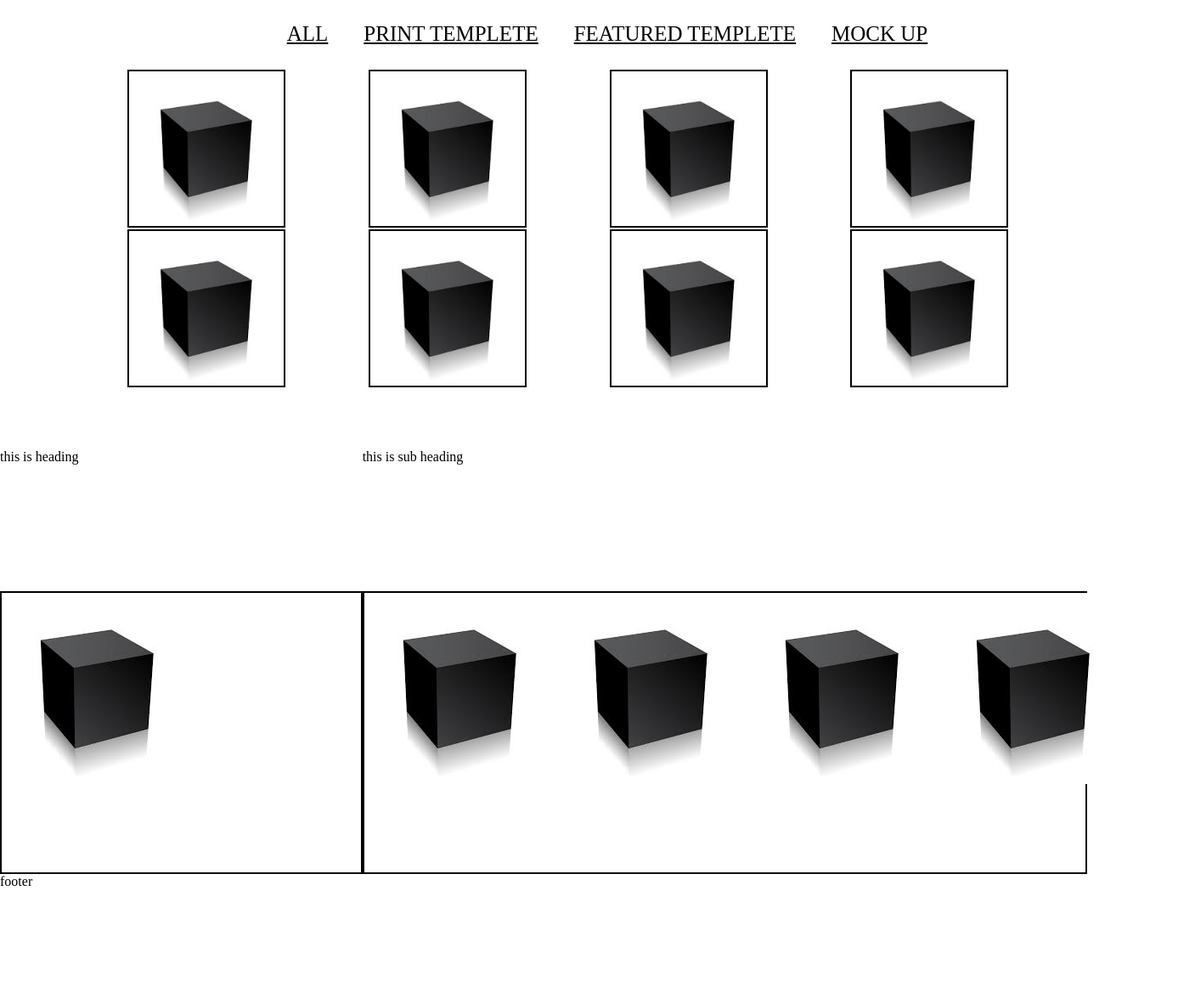
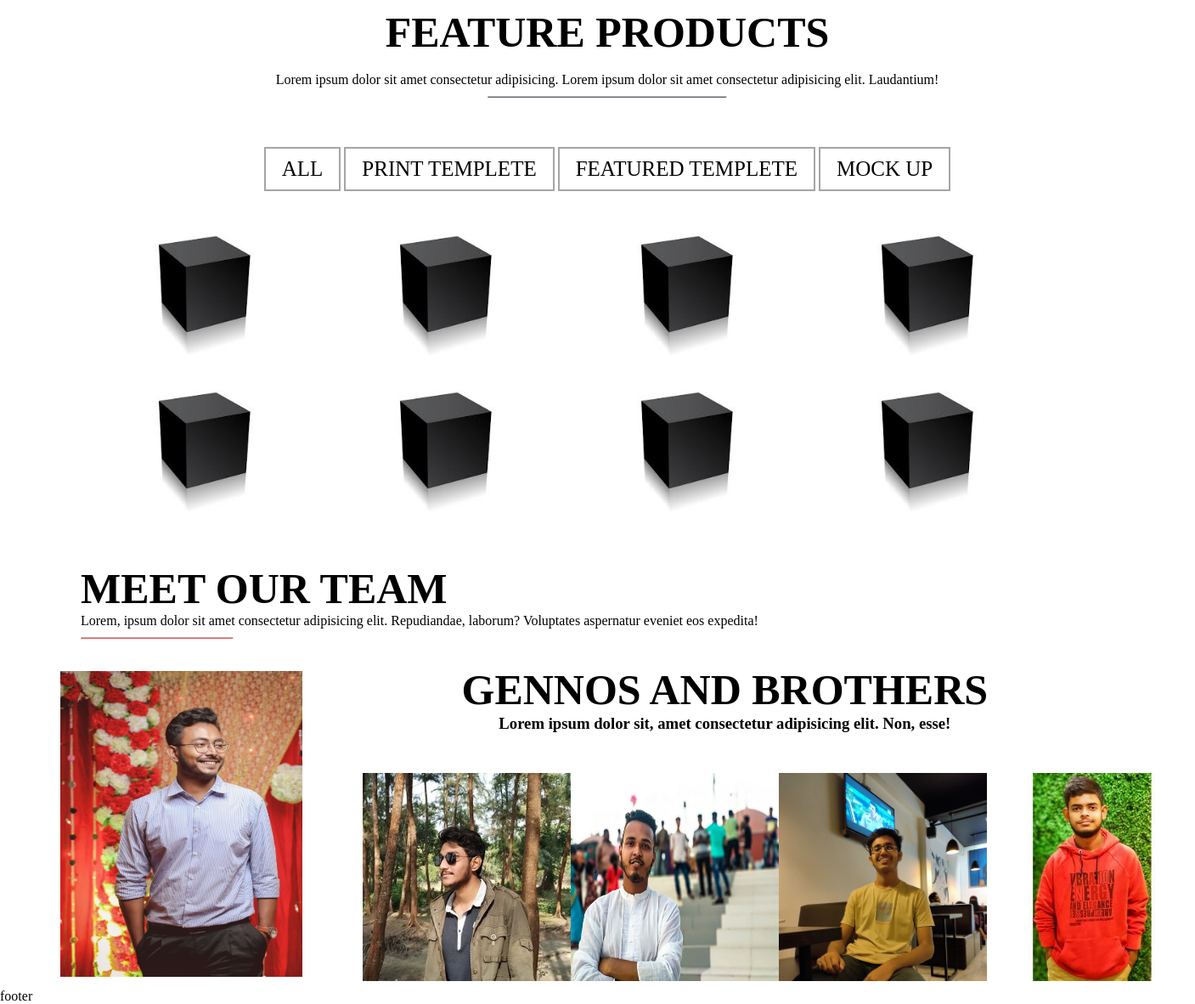
Before and after one commit to MIrazul29/project1, a plain HTML site: page index.html in a window 1280 px wide. Shown: the part 1263-2445 px from the top of the page at 85% size, 1407 px wide, since content can reach past the window. Before the commit the page ends 2310 px from the top, so only its background shows below. Drawn offline with Linux system fonts and the light colour scheme.

Commit message:
done team bar

```diff
--- a/index.css
+++ b/index.css
@@ -98,7 +98,7 @@ li a:active {
   grid-template-columns: 1fr 1fr;
   grid-template-rows: 1fr;
   grid-gap: 55px;
-  height: 520px;
+  height: 610px;
   padding-left: 150px;
   margin-top: 17px;
   justify-content: center;
@@ -155,7 +155,7 @@ li a:active {
   width: 25%;
   margin:auto;
   height: 1px;
-  background-color: rgb(0, 0, 0);
+  background-color: rgb(51, 33, 63);
   margin-top: 10px;
   opacity: .7;
 
@@ -168,7 +168,7 @@ li a:active {
    grid-gap: 5px;
    padding-left: 150px;
    margin-top: 17px;
-   height: 500px;
+   height: 640px;
    justify-content: center;
    align-items: center;
 
@@ -189,7 +189,7 @@ li a:active {
  }
  .midbar{
    display: inline-flex;
-   text-decoration: underline;
+
    font-size: 25px
 
 }
@@ -197,7 +197,7 @@ li a:active {
   color: black;
 }
 .midbar li{
-
+  border: 2px solid rgb(165, 165, 165);
   padding: 10px 19px;
   margin: 13px 2px;
 
@@ -214,7 +214,7 @@ li a:active {
 .pro-end img{
   display: flex;
   justify-content: center;
- border: 2px solid black;
+
  height: 182px;
  width: 182px;
 }
@@ -223,27 +223,58 @@ li a:active {
   display: grid;
   grid-template-columns: 1fr 1fr 1fr;
   grid-template-rows: 1fr 1fr 1fr;
-  grid-template-areas: "heading3  subheading subheading"
-  "mainimg secondaryimg secondaryimg"
+  grid-template-areas: "heading3  heading3 heading3"
+  "mainimg subheading subheading"
   "mainimg secondaryimg secondaryimg";
-  padding-top: 150px;
+  padding-top: 55px;
   width: 100%;
   height: 500px;
+
+}
+.hr3{
+
+  width: 15%;
+  height: 1px;
+  background-color: rgb(252, 6, 6);
+  margin-top: 10px;
+  opacity: .7;
+
 }
 .heading3{
   grid-area: heading3;
+  display: flex;
+  flex-direction: column;
+  margin-left: 95px;
+
 }
 .subheading{
   grid-area: subheading;
+  display: block;
+  text-align: center;
 }
 .mainimg{
   grid-area: mainimg;
-  border: 2px solid black;
+
 }
 .secondaryimg{
   grid-area: secondaryimg;
   display: grid;
   grid-template-columns: 1fr 1fr 1fr 1fr;
-  grid-template-rows: 1fr 1fr;
-  border: 2px solid black;
+  grid-template-rows: 1fr ;
+
 }
+
+
+.team img{
+  height: 360px;
+  width: 285px;
+  display: block;
+  margin: 7px auto;
+
+}
+.secondaryimg img{
+    height: 245px;
+    display: block;
+    margin: 9px auto;
+    width: 245px;
+}
--- a/index.html
+++ b/index.html
@@ -71,7 +71,8 @@
         <div class="heading2">
             <h1>FEATURE PRODUCTS</h1>
             <br>
-            <p>Lorem ipsum dolor sit amet consectetur adipisicing. Lorem ipsum dolor sit amet consectetur adipisicing elit. Laudantium!</p>
+            <p>Lorem ipsum dolor sit amet consectetur adipisicing. Lorem ipsum dolor sit amet consectetur adipisicing
+                elit. Laudantium!</p>
             <hr class="hr2">
         </div>
         <div class="middle">
@@ -94,14 +95,22 @@
         </div>
     </div>
     <div class="team">
-        <div class="heading3"><p>this is heading</p></div>
-        <div class="subheading"><p>this is sub heading</p></div>
-        <div class="mainimg"><img src="img1.jpg" alt=""></div>
+        <div class="heading3">
+            <h1>MEET OUR TEAM</h1>
+            <p>Lorem, ipsum dolor sit amet consectetur adipisicing elit. Repudiandae, laborum? Voluptates aspernatur
+                eveniet eos expedita!</p>
+            <hr class="hr3">
+        </div>
+        <div class="subheading">
+            <h1>GENNOS AND BROTHERS</h1>
+            <h3>Lorem ipsum dolor sit, amet consectetur adipisicing elit. Non, esse!</h3>
+        </div>
+        <div class="mainimg"><img src="me.jpg" alt=""></div>
         <div class="secondaryimg">
-            <div><img src="img1.jpg" alt=""></div>
-            <div><img src="img1.jpg" alt=""></div>
-            <div><img src="img1.jpg" alt=""></div>
-            <div><img src="img1.jpg" alt=""></div>
+            <div><img src="gaju.jpg" alt=""></div>
+            <div><img src="panu.jpg" alt=""></div>
+            <div><img src="faru.jpg" alt=""></div>
+            <div><img src="sakib.jpg" alt=""></div>
         </div>
     </div>
     <div class="end">
```
Also changed, not shown: faru.jpg (added), gaju.jpg (added), me.jpg (added), panu.jpg (added), sakib.jpg (added).
